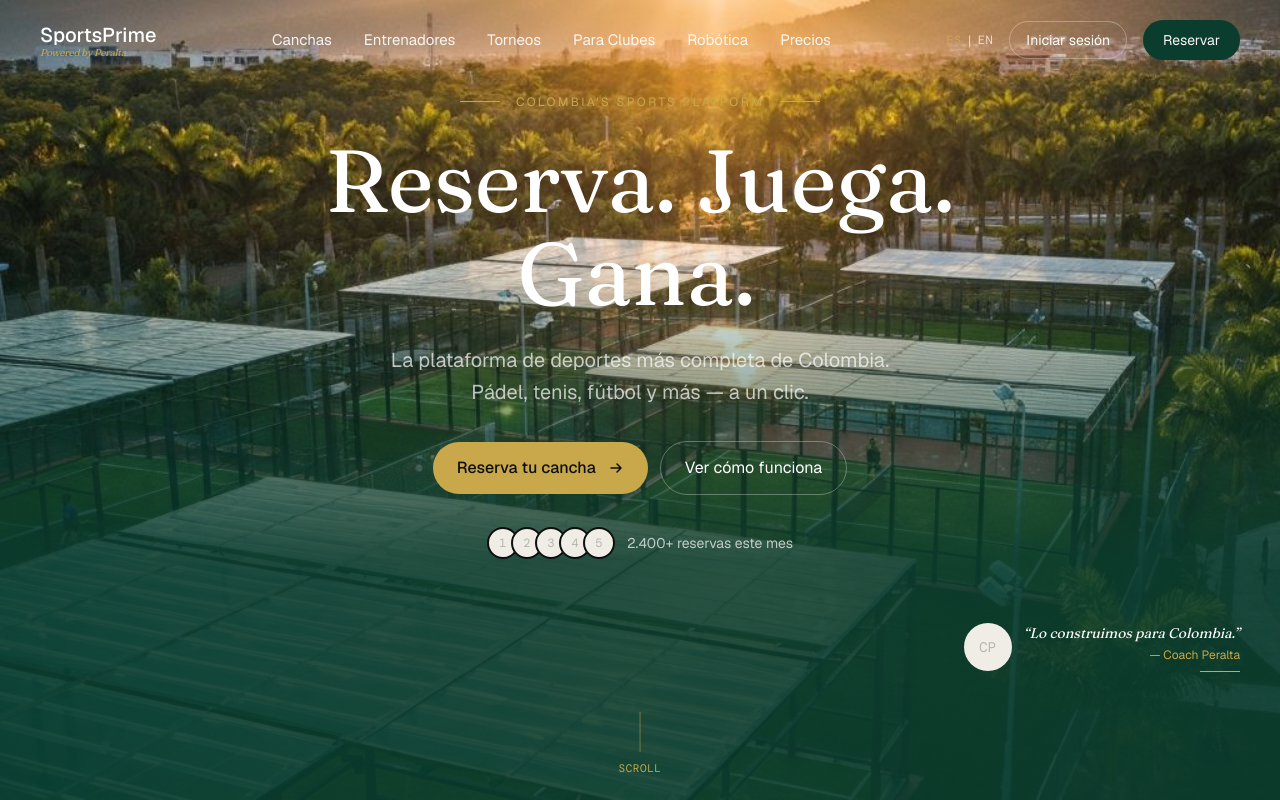
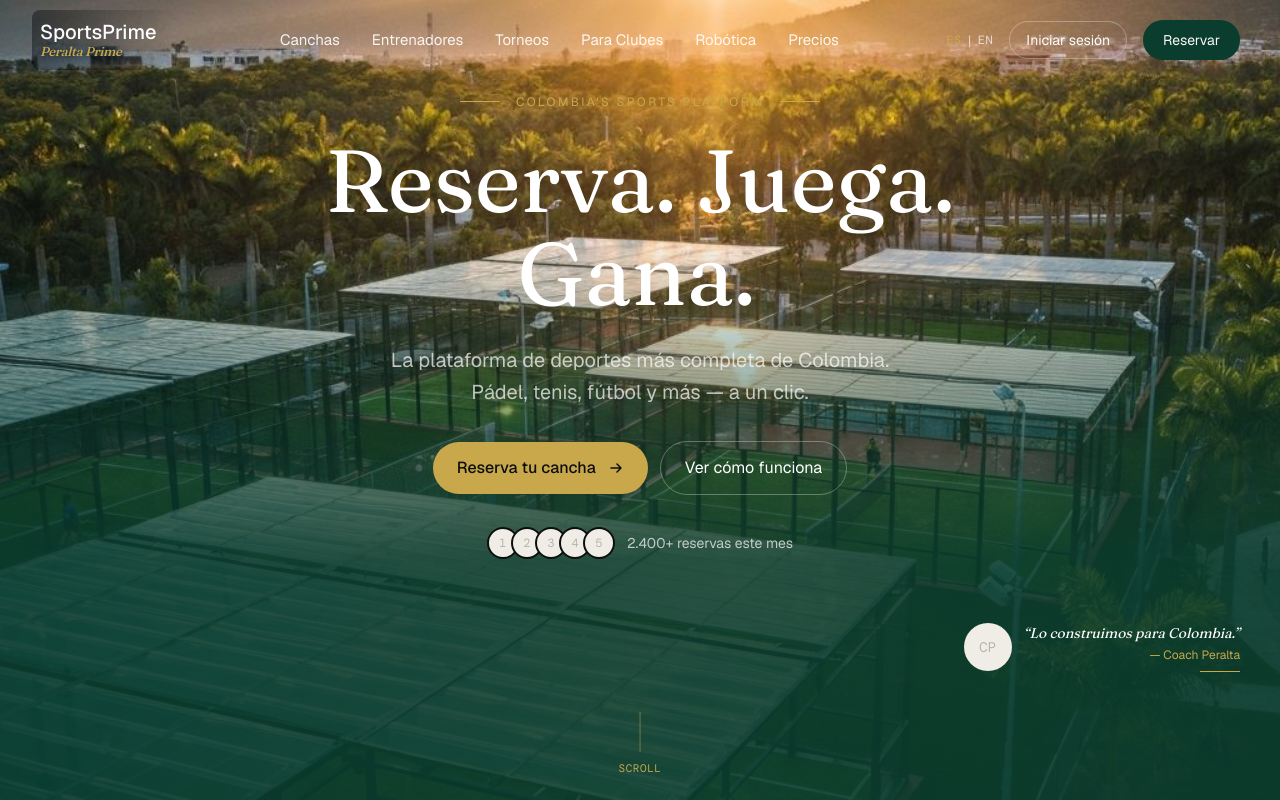
Before and after one commit to rangersupport/sportsprime, a Next.js app: page / in a window 1280 px wide. Shown: the top 800 px of the page. Built offline with nearby package versions, Linux system fonts and the light colour scheme.

Commit message:
feat: rebrand Peralta to Peralta Prime and fix navbar visibility
Replace all "Powered by Peralta" with "Peralta Prime" and update navbar badge for better visibility

```diff
--- a/app/entrenadores/page.tsx
+++ b/app/entrenadores/page.tsx
@@ -330,7 +330,7 @@ export default function CoachMarketplace() {
             className="text-center"
           >
             <Badge className="mb-4 bg-gold/20 text-gold border-gold/30">
-              Powered by Peralta
+              Peralta Prime
             </Badge>
             <h1 className="font-display text-4xl font-bold text-cream md:text-5xl">
               Encuentra tu Entrenador Ideal
--- a/app/layout.tsx
+++ b/app/layout.tsx
@@ -29,7 +29,7 @@ export const metadata: Metadata = {
     template: '%s | SportsPrime',
   },
   description:
-    'Reserva canchas de pádel, tenis, fútbol y más en segundos. La plataforma deportiva más completa de Colombia. Powered by Peralta.',
+    'Reserva canchas de pádel, tenis, fútbol y más en segundos. La plataforma deportiva más completa de Colombia. Peralta Prime.',
   keywords: [
     'pádel Colombia',
     'reservar cancha',
@@ -51,7 +51,7 @@ export const metadata: Metadata = {
     siteName: 'SportsPrime',
     title: 'SportsPrime | La Plataforma de Deportes de Colombia',
     description:
-      'Reserva canchas de pádel, tenis, fútbol y más en segundos. Powered by Peralta.',
+      'Reserva canchas de pádel, tenis, fútbol y más en segundos. Peralta Prime.',
     images: [
       {
         url: '/og-image.jpg',
--- a/components/landing/peralta-section.tsx
+++ b/components/landing/peralta-section.tsx
@@ -76,7 +76,7 @@ export function PeraltaSection() {
               href="/peralta"
               className="inline-flex items-center gap-2 mt-10 px-6 py-3 rounded-full bg-sp-gold text-sp-dark font-sans font-medium hover:bg-sp-gold/90 transition-all"
             >
-              Powered by Peralta
+              Peralta Prime
               <svg width="16" height="16" viewBox="0 0 16 16" fill="none">
                 <path d="M3 8H13M13 8L9 4M13 8L9 12" stroke="currentColor" strokeWidth="1.5" strokeLinecap="round" strokeLinejoin="round"/>
               </svg>
--- a/components/landing/scroll-storytelling.tsx
+++ b/components/landing/scroll-storytelling.tsx
@@ -281,7 +281,7 @@ function PlayIllustration() {
       >
         <div className="text-center">
           <span className="font-sans text-lg font-medium text-sp-ink">SportsPrime</span>
-          <p className="text-xs text-sp-gold font-serif italic">Powered by Peralta</p>
+          <p className="text-xs text-sp-gold font-serif italic">Peralta Prime</p>
         </div>
 
         <div className="mt-6 space-y-2 text-sm">
--- a/components/shared/navbar.tsx
+++ b/components/shared/navbar.tsx
@@ -58,7 +58,17 @@ export function Navbar({ variant = 'transparent' }: NavbarProps) {
         <nav className="mx-auto max-w-[1440px] px-4 md:px-6 lg:px-10">
           <div className="flex h-16 md:h-20 items-center justify-between">
             {/* Logo */}
-            <Link href="/" className="flex flex-col">
+            <Link
+              href="/"
+              className="flex flex-col relative"
+              style={!showSolidBg ? {
+                background: 'linear-gradient(to right, rgba(0,0,0,0.4) 0%, transparent 100%)',
+                padding: '8px 16px 8px 0',
+                marginLeft: '-8px',
+                paddingLeft: '8px',
+                borderRadius: '8px',
+              } : undefined}
+            >
               <span
                 className={cn(
                   'font-sans text-lg md:text-xl font-medium transition-colors',
@@ -69,10 +79,8 @@ export function Navbar({ variant = 'transparent' }: NavbarProps) {
               </span>
               <PoweredByBadge
                 size="sm"
-                className={cn(
-                  '-mt-1 font-serif',
-                  showSolidBg ? 'text-sp-gold' : 'text-sp-gold'
-                )}
+                variant={showSolidBg ? 'navbar-solid' : 'navbar-transparent'}
+                className="-mt-1"
               />
             </Link>
 
--- a/components/shared/powered-by-badge.tsx
+++ b/components/shared/powered-by-badge.tsx
@@ -3,7 +3,7 @@
 import { cn } from '@/lib/utils'
 
 interface PoweredByBadgeProps {
-  variant?: 'default' | 'light' | 'dark'
+  variant?: 'default' | 'light' | 'dark' | 'navbar-transparent' | 'navbar-solid'
   size?: 'sm' | 'md' | 'lg'
   className?: string
 }
@@ -14,7 +14,7 @@ export function PoweredByBadge({
   className,
 }: PoweredByBadgeProps) {
   const sizeClasses = {
-    sm: 'text-[10px]',
+    sm: 'text-[13px] font-medium',
     md: 'text-xs',
     lg: 'text-sm',
   }
@@ -23,18 +23,26 @@ export function PoweredByBadge({
     default: 'text-sp-gold',
     light: 'text-sp-gold',
     dark: 'text-sp-gold',
+    'navbar-transparent': 'text-sp-gold',
+    'navbar-solid': 'text-sp-gold',
   }
+
+  // Text shadow for navbar transparent mode (over dark hero)
+  const textShadowStyle = variant === 'navbar-transparent'
+    ? { textShadow: '0px 1px 8px rgba(0,0,0,0.8), 0px 0px 20px rgba(0,0,0,0.6)' }
+    : {}
 
   return (
     <span
       className={cn(
-        'font-mono italic tracking-tight',
+        'font-serif italic tracking-tight',
         sizeClasses[size],
         variantClasses[variant],
         className
       )}
+      style={textShadowStyle}
     >
-      Powered by Peralta
+      Peralta Prime
     </span>
   )
 }
```
